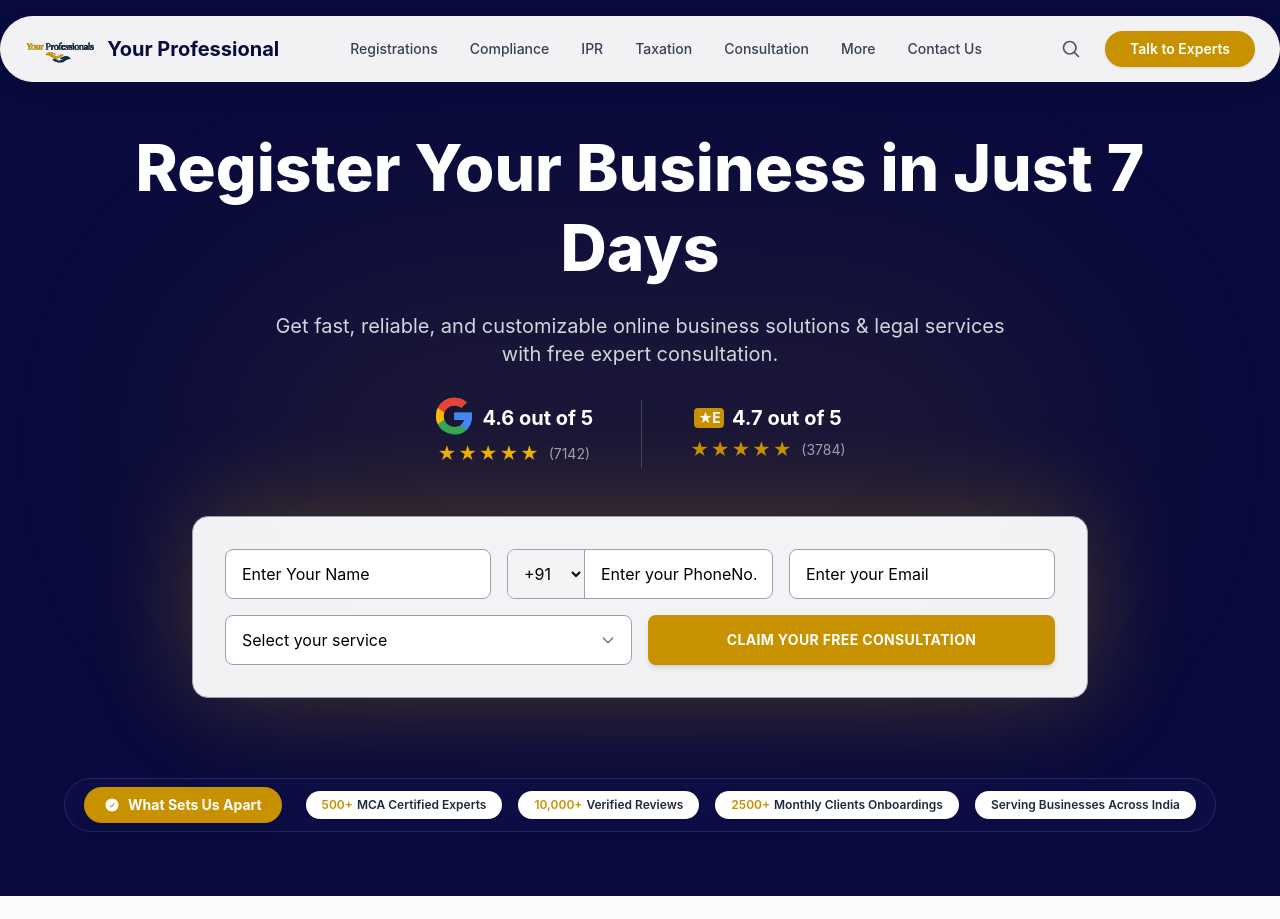
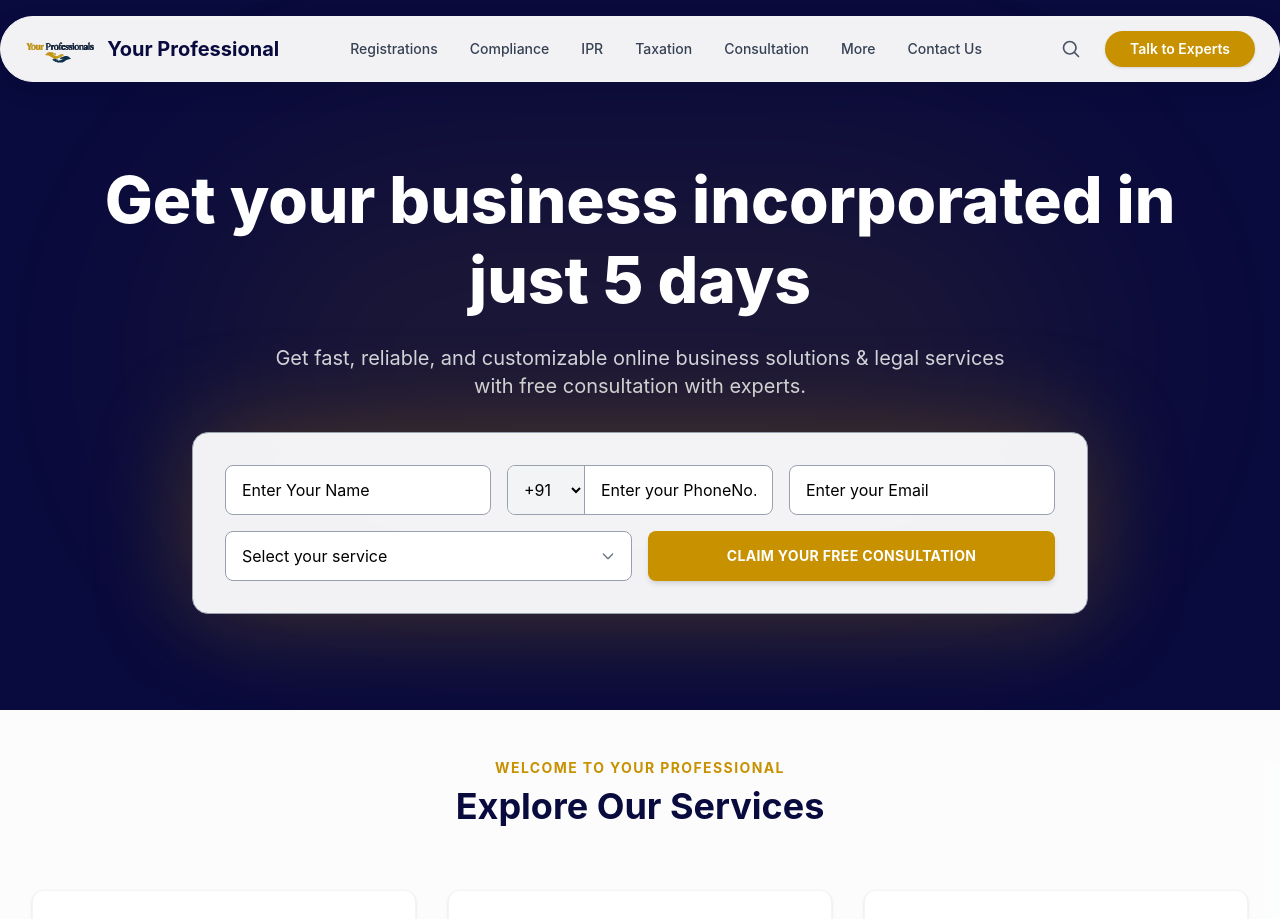
Before and after one commit to poison-br09/PTR_website, a React (Vite) app: page / in a window 1280 px wide. Shown: the top 919 px of the page. Built offline with nearby package versions, Linux system fonts and the light colour scheme.

Commit message:
feat: Implement dynamic service and country code dropdowns, revise hero section text, and remove rating and stats components.

```diff
--- a/src/components/sections/HeroSection.tsx
+++ b/src/components/sections/HeroSection.tsx
@@ -1,5 +1,32 @@
 import { useState } from 'react';
 import google_logo from '../../assets/google.svg';
+
+const SERVICES_LIST = [
+    "Private Limited Company Registration",
+    "One Person Company Registration (OPC)",
+    "LLP Registration",
+    "Partnership Firm Registration",
+    "Sole Proprietorship Registration",
+    "Startup India Registration",
+    "Virtual Office",
+    "Compliance",
+    "Trademark Registration",
+    "Copyright Registration",
+    "GST Registration",
+    "Section 8 Company Registration",
+    "GST Return Filing",
+    "FSSAI Registration",
+    "BIS Registration",
+    "NGO Registration",
+    "Need A Job",
+    "Need help with Other Services"
+];
+
+const COUNTRY_CODES = [
+    "+91",
+    "+1",
+    "+44"
+];
 
 export default function HeroSection() {
     const [phoneError, setPhoneError] = useState('');
@@ -89,7 +116,7 @@ export default function HeroSection() {
     };
 
     return (
-        <section className="bg-[#090a3d] pt-24 lg:pt-32 pb-16 px-4 md:px-8 relative overflow-hidden text-white min-h-screen flex flex-col items-center justify-start">
+        <section className="bg-[#090a3d] pt-32 lg:pt-40 pb-16 lg:pb-24 px-4 md:px-8 relative overflow-hidden text-white flex flex-col items-center">
             {/* Decorative Glowing Elements */}
             <div className="absolute top-1/2 left-1/2 -translate-x-1/2 -translate-y-1/2 w-full max-w-4xl h-96 bg-[var(--color-brand-secondary)] opacity-10 blur-[120px] rounded-full z-0"></div>
 
@@ -97,42 +124,15 @@ export default function HeroSection() {
 
                 {/* Headlines */}
                 <h1 className="text-4xl md:text-5xl lg:text-[64px] font-extrabold text-white leading-tight mb-6">
-                    Register Your Business in Just 7 Days
+                    Get your business incorporated in just 5 days
                 </h1>
 
                 <p className="text-lg md:text-xl text-gray-300 max-w-3xl mb-8">
-                    Get fast, reliable, and customizable online business solutions & legal services with free expert consultation.
+                    Get fast, reliable, and customizable online business solutions & legal services with free consultation with experts.
                 </p>
 
-                {/* Ratings Row */}
-                <div className="flex flex-col sm:flex-row items-center justify-center gap-6 sm:gap-12 mb-12">
-                    {/* Google Rating */}
-                    <div className="flex flex-col items-center border-b sm:border-b-0 sm:border-r border-gray-500/50 pb-4 sm:pb-0 sm:pr-12">
-                        <div className="flex items-center gap-2 mb-1">
-                            <img src={google_logo} alt="Google" className={`h-8 md:h-10 object-contain -mt-1 transition-all duration-300`} />
-                            <span className="font-bold text-xl whitespace-nowrap">4.6 out of 5</span>
-                        </div>
-                        <div className="flex items-center gap-2">
-                            <span className="flex text-yellow-500 text-lg tracking-widest">★★★★★</span>
-                            <span className="text-gray-400 text-sm">(7142)</span>
-                        </div>
-                    </div>
-
-                    {/* Trustpilot / Excellence Rating */}
-                    <div className="flex flex-col items-center">
-                        <div className="flex items-center gap-2 mb-1">
-                            <div className="bg-[var(--color-brand-secondary)] text-white rounded px-1 font-bold text-sm tracking-tighter">★E</div>
-                            <span className="font-bold text-xl whitespace-nowrap">4.7 out of 5</span>
-                        </div>
-                        <div className="flex items-center gap-2">
-                            <span className="flex text-[var(--color-brand-secondary)] text-lg tracking-widest">★★★★★</span>
-                            <span className="text-gray-400 text-sm">(3784)</span>
-                        </div>
-                    </div>
-                </div>
-
                 {/* The Glowing Consultation Form */}
-                <div className="bg-white/95 backdrop-blur-md rounded-2xl p-6 md:p-8 w-full max-w-4xl shadow-[0_0_60px_rgba(199,145,0,0.2)] md:shadow-[0_0_100px_rgba(199,145,0,0.3)] border border-gray-400 relative z-20 mb-16">
+                <div className="bg-white/95 backdrop-blur-md rounded-2xl p-6 md:p-8 w-full max-w-4xl shadow-[0_0_60px_rgba(199,145,0,0.2)] md:shadow-[0_0_100px_rgba(199,145,0,0.3)] border border-gray-400 relative z-20">
                     {submitSuccess && (
                         <div className="mb-4 p-3 bg-green-100 border border-green-400 text-green-700 rounded text-sm font-semibold text-center">
                             Thank you! Your information has been submitted successfully.
@@ -158,9 +158,11 @@ export default function HeroSection() {
                                         value={formData.phoneCode}
                                         onChange={(e) => setFormData({ ...formData, phoneCode: e.target.value })}
                                     >
-                                        <option>+91</option>
-                                        <option>+1</option>
-                                        <option>+44</option>
+                                        {COUNTRY_CODES.map((code) => (
+                                            <option key={code} value={code}>
+                                                {code}
+                                            </option>
+                                        ))}
                                     </select>
                                     <input
                                         type="tel"
@@ -201,10 +203,12 @@ export default function HeroSection() {
                                     onChange={(e) => setFormData({ ...formData, service: e.target.value })}
                                     required
                                 >
-                                    <option value="">Select your service</option>
-                                    <option value="registration">Company Registration</option>
-                                    <option value="trademark">Trademark Registration</option>
-                                    <option value="compliance">Annual Compliance</option>
+                                    <option value="" disabled>Select your service</option>
+                                    {SERVICES_LIST.map((serviceName) => (
+                                        <option key={serviceName} value={serviceName}>
+                                            {serviceName}
+                                        </option>
+                                    ))}
                                 </select>
                                 <div className="absolute inset-y-0 right-0 flex items-center px-4 pointer-events-none text-gray-500">
                                     <svg className="w-4 h-4" fill="none" stroke="currentColor" viewBox="0 0 24 24" xmlns="http://www.w3.org/2000/svg"><path strokeLinecap="round" strokeLinejoin="round" strokeWidth="2" d="M19 9l-7 7-7-7"></path></svg>
@@ -223,31 +227,6 @@ export default function HeroSection() {
                     </form>
                 </div>
 
-                {/* Stats Bar */}
-                <div className="flex flex-col lg:flex-row items-center justify-center gap-4 lg:gap-6 w-full max-w-6xl mx-auto p-4 lg:p-2 lg:bg-[#15175b]/30 lg:rounded-full lg:border lg:border-white/10 mt-4">
-                    <div className="bg-[var(--color-brand-secondary)] rounded-full px-5 py-2 font-bold text-sm text-white flex items-center justify-center gap-2 whitespace-nowrap shadow-lg shrink-0 w-full lg:w-auto">
-                        <svg xmlns="http://www.w3.org/2000/svg" viewBox="0 0 24 24" fill="currentColor" className="w-4 h-4">
-                            <path fillRule="evenodd" d="M2.25 12c0-5.385 4.365-9.75 9.75-9.75s9.75 4.365 9.75 9.75-4.365 9.75-9.75 9.75S2.25 17.385 2.25 12zm13.36-1.814a.75.75 0 10-1.22-.872l-3.236 4.53L9.53 12.22a.75.75 0 00-1.06 1.06l2.25 2.25a.75.75 0 001.14-.094l3.75-5.25z" clipRule="evenodd" />
-                        </svg>
-                        What Sets Us Apart
-                    </div>
-
-                    <div className="flex flex-wrap items-center justify-center gap-3 lg:gap-4 w-full lg:w-auto">
-                        <div className="bg-white text-gray-800 rounded-full px-4 py-1.5 text-xs font-semibold shadow-sm flex items-center whitespace-nowrap">
-                            <span className="text-[var(--color-brand-secondary)] mr-1">500+</span> MCA Certified Experts
-                        </div>
-                        <div className="bg-white text-gray-800 rounded-full px-4 py-1.5 text-xs font-semibold shadow-sm flex items-center whitespace-nowrap">
-                            <span className="text-[var(--color-brand-secondary)] mr-1">10,000+</span> Verified Reviews
-                        </div>
-                        <div className="bg-white text-gray-800 rounded-full px-4 py-1.5 text-xs font-semibold shadow-sm flex items-center whitespace-nowrap">
-                            <span className="text-[var(--color-brand-secondary)] mr-1">2500+</span> Monthly Clients Onboardings
-                        </div>
-                        <div className="bg-white text-gray-800 rounded-full px-4 py-1.5 text-xs font-semibold shadow-sm flex items-center text-center whitespace-nowrap">
-                            Serving Businesses Across India
-                        </div>
-                    </div>
-                </div>
-
             </div>
         </section>
     );
```
